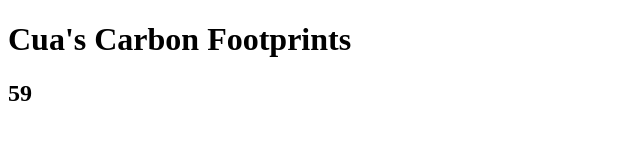
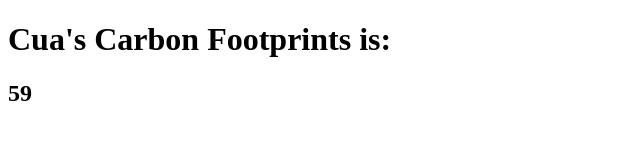
Before and after one commit to CIT93/cuay-pub, a plain HTML site: page w2/index.html in a window 1280 px wide. Shown: the full height of the page, 0-640 px from the left. Drawn offline with Linux system fonts and the light colour scheme.

Commit message:
corrected my h1 heading

```diff
--- a/w2/index.html
+++ b/w2/index.html
@@ -7,7 +7,7 @@
     <script defer src="main.js"></script>
 </head>
 <body>
-    <h1>Cua's Carbon Footprints</h1>
+    <h1>Cua's Carbon Footprints is:</h1>
     <h2>59</h2>
 </body>
 </html>
```
